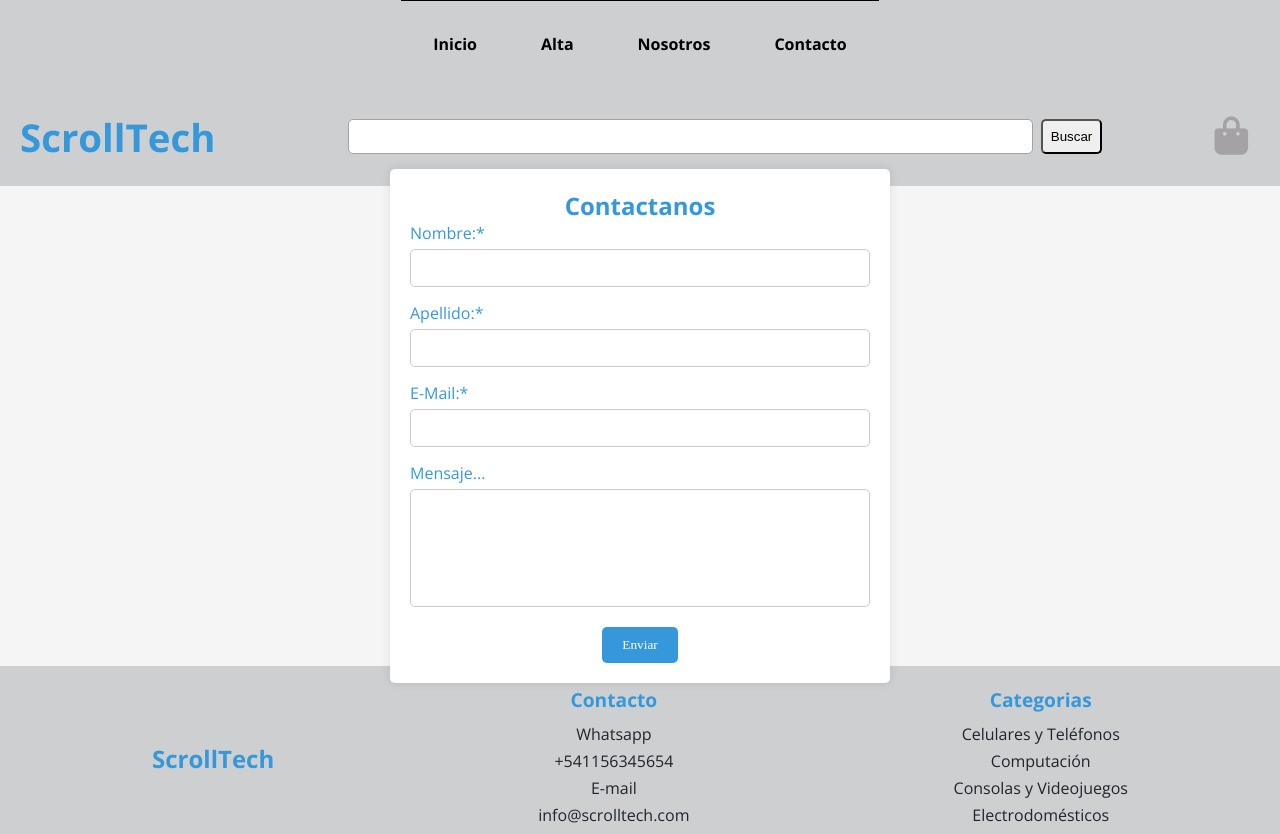
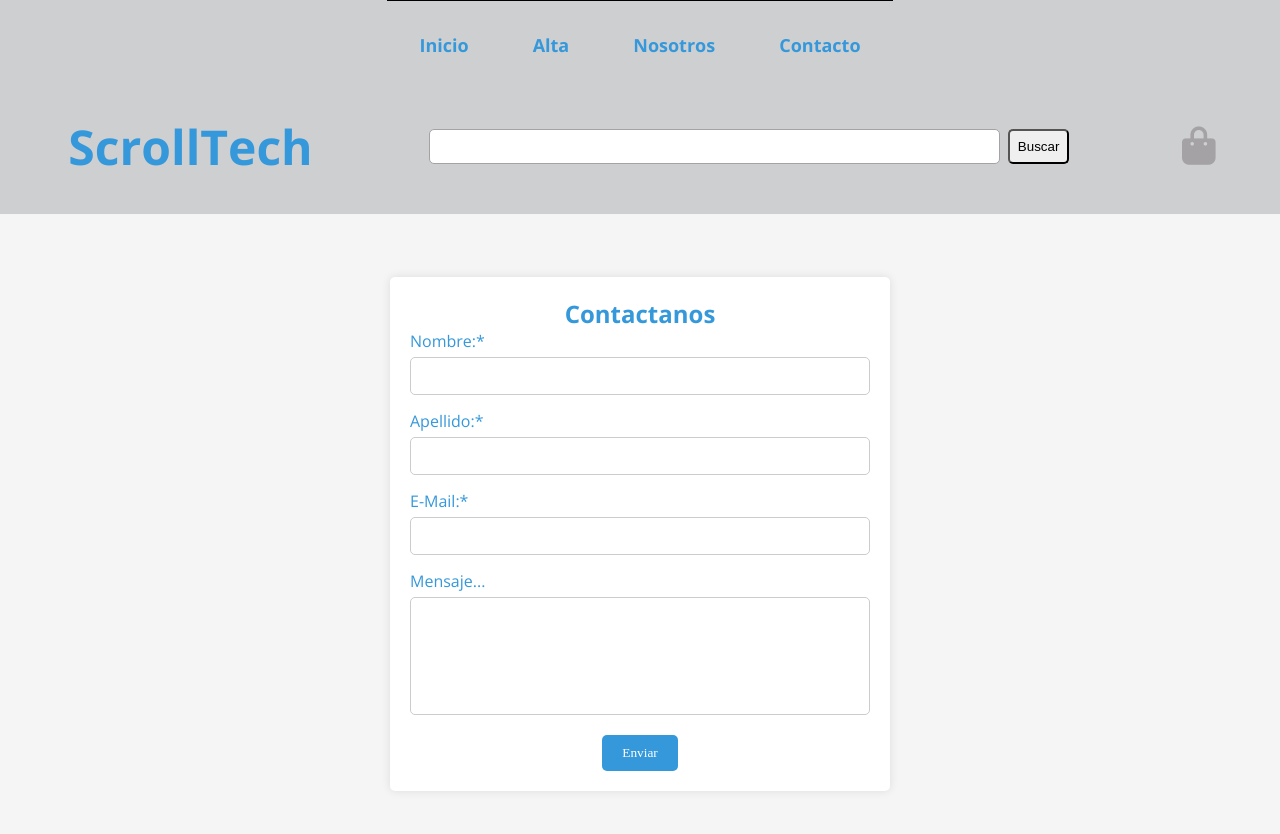
Before and after one commit to scrolldev/bc_71370-integrador_etapa1-Jonathan-Romero, a website built with Vite: page views/contacto.html in a window 1280 px wide. Shown: the top 834 px of the page. Built offline with nearby package versions, Linux system fonts and the light colour scheme.

Commit message:
Pasando todo a Movil First

```diff
--- a/sass/base/_variables.scss
+++ b/sass/base/_variables.scss
@@ -3,7 +3,7 @@ $colores: (
   "footer" : #cecfd1,
   "blanco" : white,
   "primary-color" : #3498db,
-  "secondary-color" : #2ecc71,
+  "secondary-color" : #0e88da,
 );
 
 $fuentes:  (
--- a/sass/layout/_header.scss
+++ b/sass/layout/_header.scss
@@ -47,9 +47,18 @@
     display: block;
     padding: 2rem 2rem;
     text-decoration: none;
-    color: black;
     font-weight: bold;
+    font-size: large;
+    color: map-get($map: $colores, $key: "primary-color");
+
+    &:hover,
+    &:focus {
+      transform: scale(1.2) skew(0);
+      color: map-get($map: $colores, $key: "secondary-color");
+    }
   }
+
+
 
   @media (max-width: 576px) {
     & {
@@ -63,28 +72,32 @@
 
 .search-bar {
   display: flex;
+  flex-wrap: wrap;//prueba
   justify-content: space-around;
+  padding-bottom: 10px;
 
   &__logo-container {
     display: flex;
     align-items: center;
+
   }
 
   &__logo-container h1 {
-    font-size: 3vw;
+    font-size: 3rem;
     text-align: center;
     padding: 20px;
   }
 
   &__form-conteiner {
-    padding: 2rem 0 2rem 0;
+    padding: 1rem 0 1rem 0;
     display: flex;
-    flex-basis: 100%;
+    flex-basis: auto;
     justify-content: center;
+    width: 40rem;
   }
 
   &__form-search {
-    width: 70%;
+    width: 70%; //100
     border: 1px solid #A4A2A4;
     border-radius: 5px;
   }
@@ -100,14 +113,25 @@
     align-items: center;
   }
 
+  @media (min-width: 576px) {
+    &__form-search {
+      width: 100%;
+    }
+
+    &__form-conteiner {
+      padding: 2.5rem 0 2.5rem 0;
+    }
+  }
+
   &__carrito-container i {
    font-size: 3vw;
-   padding-right: 2rem;
+   padding: 1rem;
    color: #A4A2A4;
 
    @media (max-width: 576px) {
       & {
         padding: 1rem;
+        font-size: 2rem;
       }
     }
   }
@@ -140,7 +164,7 @@
   }
 
   &__top-bread {
-    top: .8rem
+    top: 1.8rem
   }
 
   &__meat {
@@ -149,7 +173,7 @@
   }
 
   &__bottom-bread {
-    bottom: .8rem;
+    bottom: 1.8rem;
   }
 
   @media (max-width: 576px) {
--- a/sass/pages/_contacto.scss
+++ b/sass/pages/_contacto.scss
@@ -2,7 +2,7 @@
   display: flex;
   justify-content: center;
   align-items: center;
-  height: 60vh;
+  height: 80vh;
   background-color: #f5f5f5;
 }
 
```
